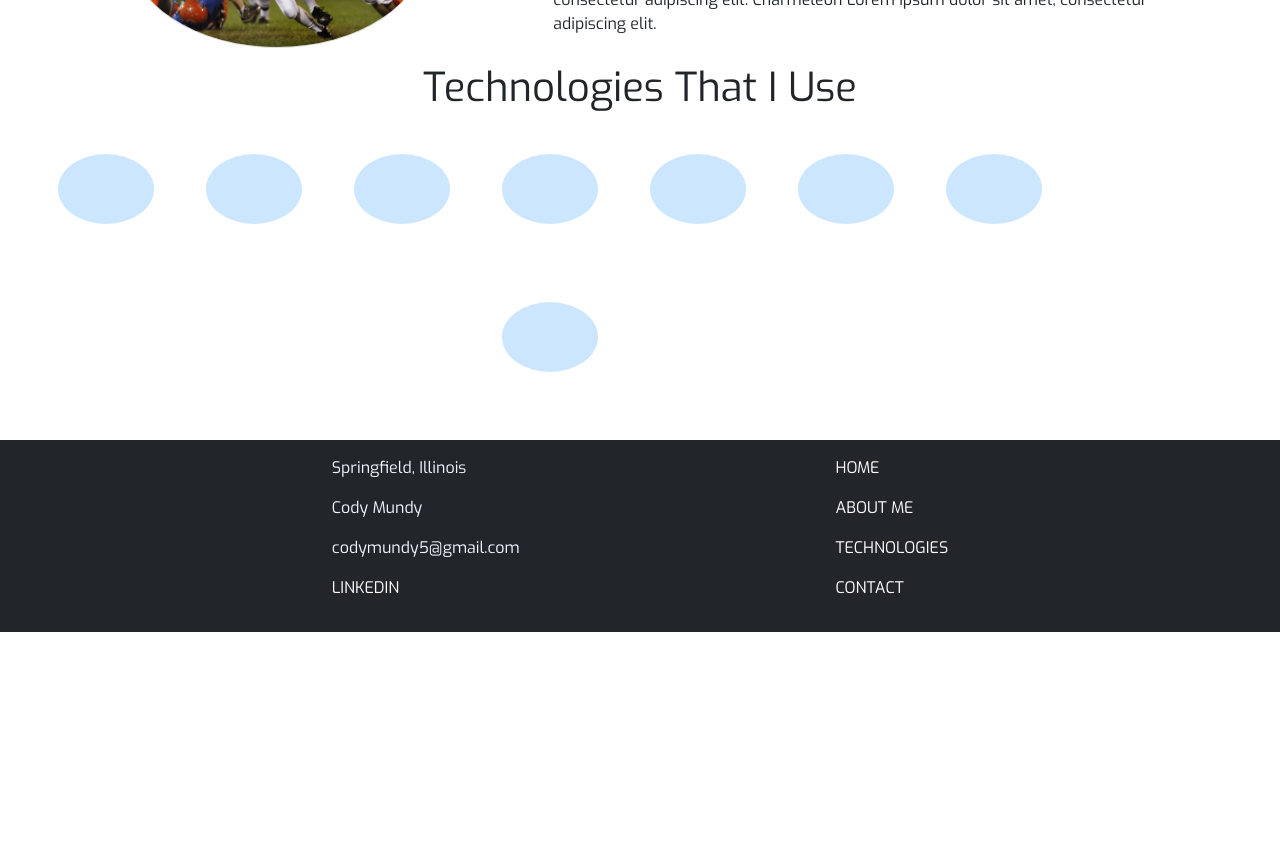
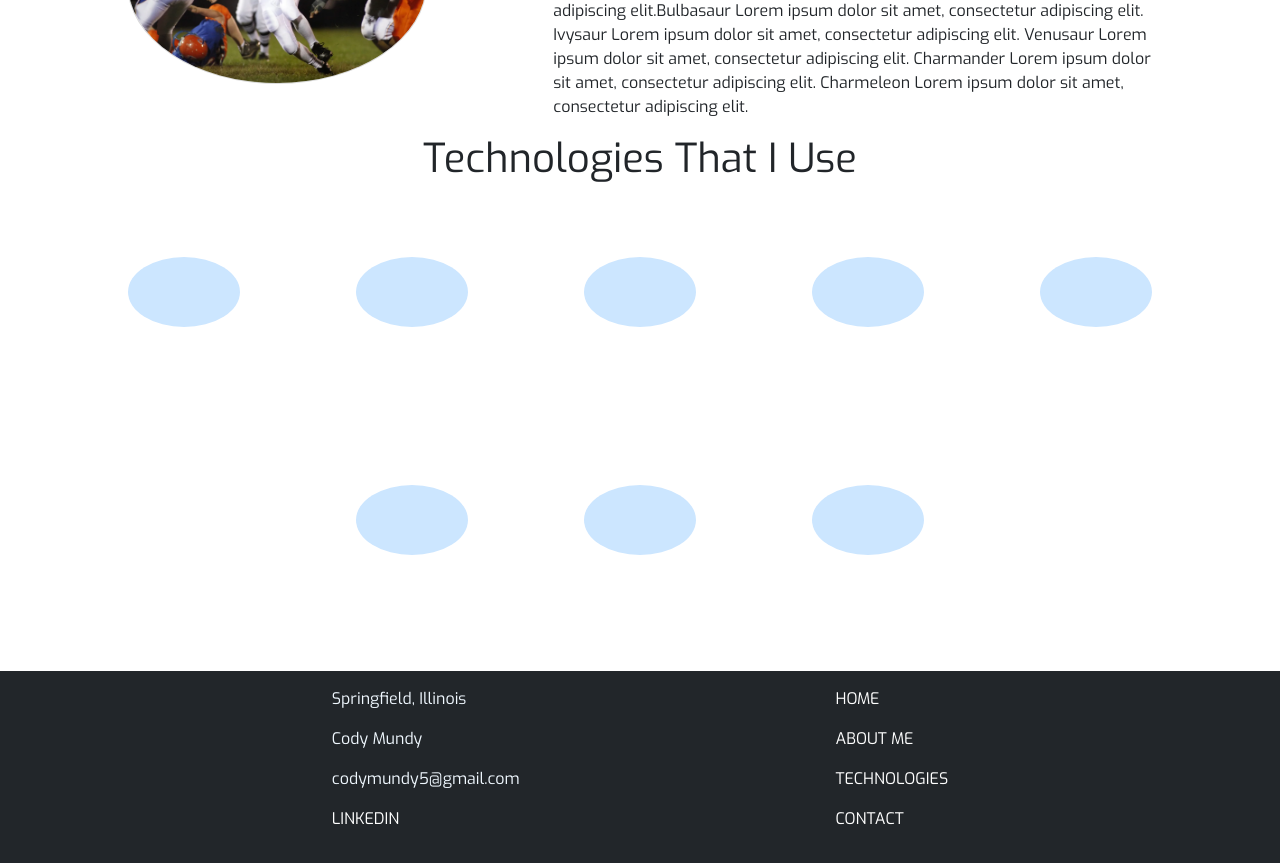
Before and after one commit to HeavyArms0511/portfolio-cody, a React (Create React App) app: page / in a window 1280 px wide. Shown: the part 960-1823 px from the top of the page. Before the commit the page ends 1592 px from the top, so only its background shows below. Built offline with nearby package versions, Linux system fonts and the light colour scheme; some icons are missing.

Commit message:
Finished product

```diff
--- a/src/screens/aboutMe/AboutMe.js
+++ b/src/screens/aboutMe/AboutMe.js
@@ -11,7 +11,7 @@ function AboutMe() {
         </div>
         <div className="about_text">
             <h1>ABOUT ME</h1>
-            <p>Bulbasaur Lorem ipsum dolor sit amet, consectetur adipiscing elit. Ivysaur Lorem ipsum dolor sit amet, consectetur adipiscing elit. Venusaur Lorem ipsum dolor sit amet, consectetur adipiscing elit. Charmander Lorem ipsum dolor sit amet, consectetur adipiscing elit. Charmeleon Lorem ipsum dolor sit amet, consectetur adipiscing elit.
+            <p>Bulbasaur Lorem ipsum dolor sit amet, consectetur adipiscing elit. Ivysaur Lorem ipsum dolor sit amet, consectetur adipiscing elit. Venusaur Lorem ipsum dolor sit amet, consectetur adipiscing elit. Charmander Lorem ipsum dolor sit amet, consectetur adipiscing elit. Charmeleon Lorem ipsum dolor sit amet, consectetur adipiscing elit.Bulbasaur Lorem ipsum dolor sit amet, consectetur adipiscing elit. Ivysaur Lorem ipsum dolor sit amet, consectetur adipiscing elit. Venusaur Lorem ipsum dolor sit amet, consectetur adipiscing elit. Charmander Lorem ipsum dolor sit amet, consectetur adipiscing elit. Charmeleon Lorem ipsum dolor sit amet, consectetur adipiscing elit.
             </p>
         </div>
     </div>
--- a/src/screens/technologies/technologies.css
+++ b/src/screens/technologies/technologies.css
@@ -12,7 +12,7 @@
     align-items: center;
     flex-wrap: wrap;
     justify-content: center;
-    max-width: 1100px;
+    max-width: 1600px;
     margin: 1rem 0;
 }
 
@@ -20,10 +20,12 @@
     width: 8rem;
     height: 8rem;
     background-color: var(--font-color);
-    margin: 10px;
+    margin: 50px;
     display: flex;
     flex-direction: column;
-    padding: 1rem;
+    padding:.5rem;
+    align-items: normal;
+
 
 }
 
```
